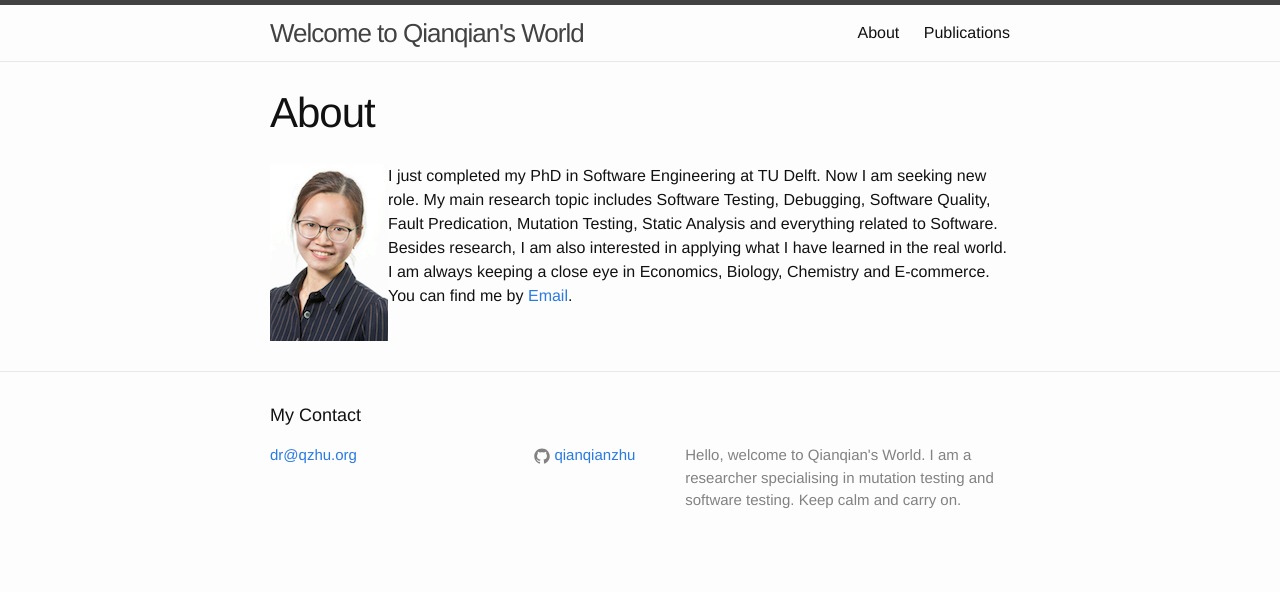
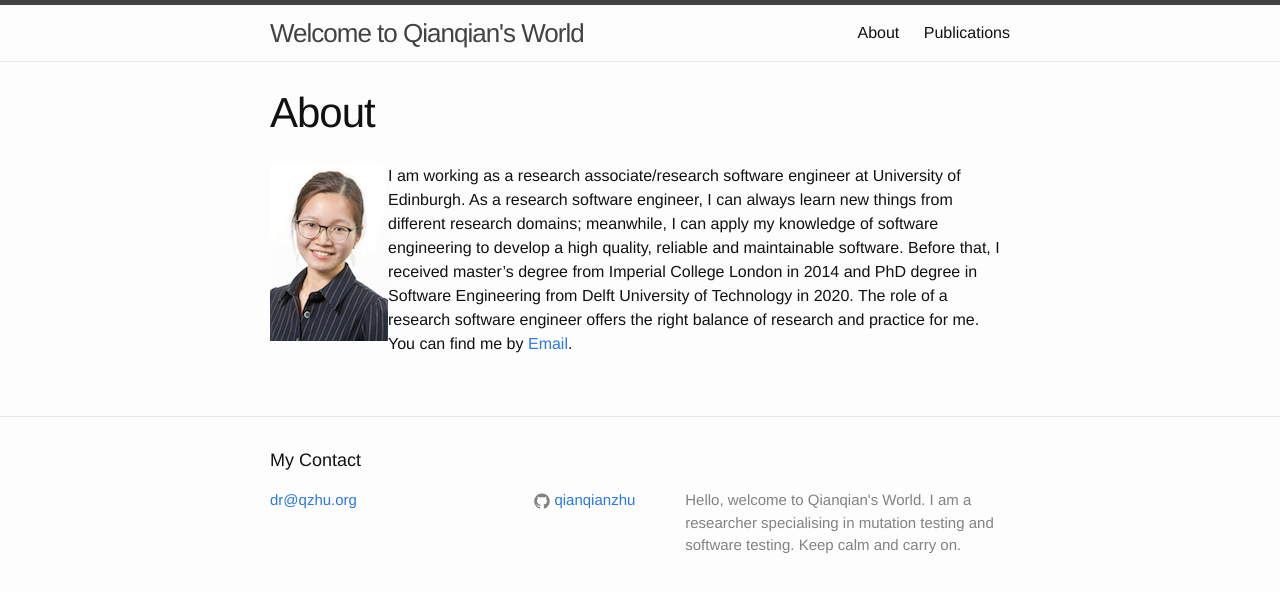
Before and after one commit to qianqianzhu/qianqianzhu.github.io, a Jekyll site: the page built from about.md, in a window 1280 px wide. Shown: the top 592 px of the page. Built offline with Jekyll 4.4.1, drawn with Linux system fonts in a browser that asks for light colours.

Commit message:
update new profile and publication

```diff
--- a/about.md
+++ b/about.md
@@ -5,4 +5,7 @@ permalink: /about/
 ---
 <img src="/assets/qianqianzhu.jpg" alt="qianqianzhu" style="float:left">
 
-I just completed my PhD in Software Engineering at TU Delft. Now I am seeking new role. My main research topic includes Software Testing, Debugging, Software Quality, Fault Predication, Mutation Testing, Static Analysis and everything related to Software. Besides research, I am also interested in applying what I have learned in the real world. I am always keeping a close eye in Economics, Biology, Chemistry and E-commerce.  You can find me by <a href="mailto:{{ site.email }}">Email</a>.
+I am working as a research associate/research software engineer at University of Edinburgh.
+As a research software engineer, I can always learn new things from different research domains; meanwhile, I can apply my knowledge of software engineering to develop a high quality, reliable and maintainable software.
+Before that, I received master’s degree from Imperial College London in 2014 and PhD degree in Software Engineering from Delft University of Technology in 2020. The role of a research software engineer offers the right balance of research and practice for me.
+You can find me by <a href="mailto:{{ site.email }}">Email</a>.
```
Also changed, not shown: pub.md (+2 -0 lines).
